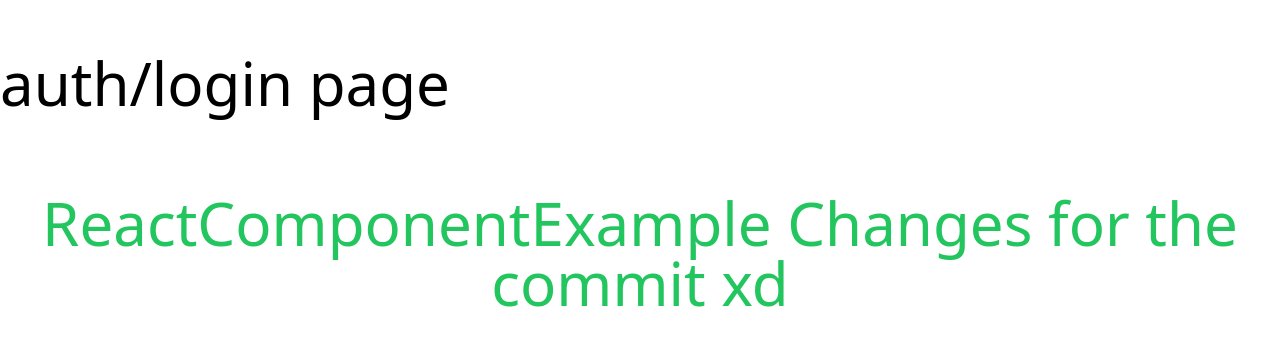
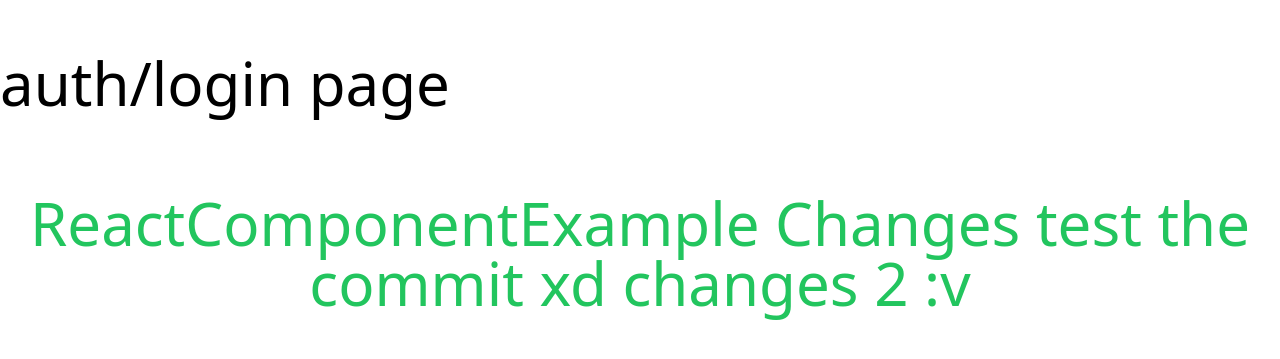
Before and after one commit to No-Country/C7-G11, an Astro site in the folder lomas-gym-front/: page /auth/login in a window 1280 px wide. Shown: the part 177-536 px from the top of the page. Built offline with nearby package versions, Linux system fonts and the light colour scheme; Astro itself is replaced by a stand-in of ours.

Commit message:
second test

```diff
--- a/lomas-gym-front/src/components/ReactComponentExample.tsx
+++ b/lomas-gym-front/src/components/ReactComponentExample.tsx
@@ -6,7 +6,8 @@ const LoginForm = (props: Props) => {
     return (
         <div className="text-6xl text-green-500 text-center my-20">
             ReactComponentExample
-            Changes for the commit xd
+            Changes test the commit xd
+            changes 2 :v
         </div>
     )
 }
```
